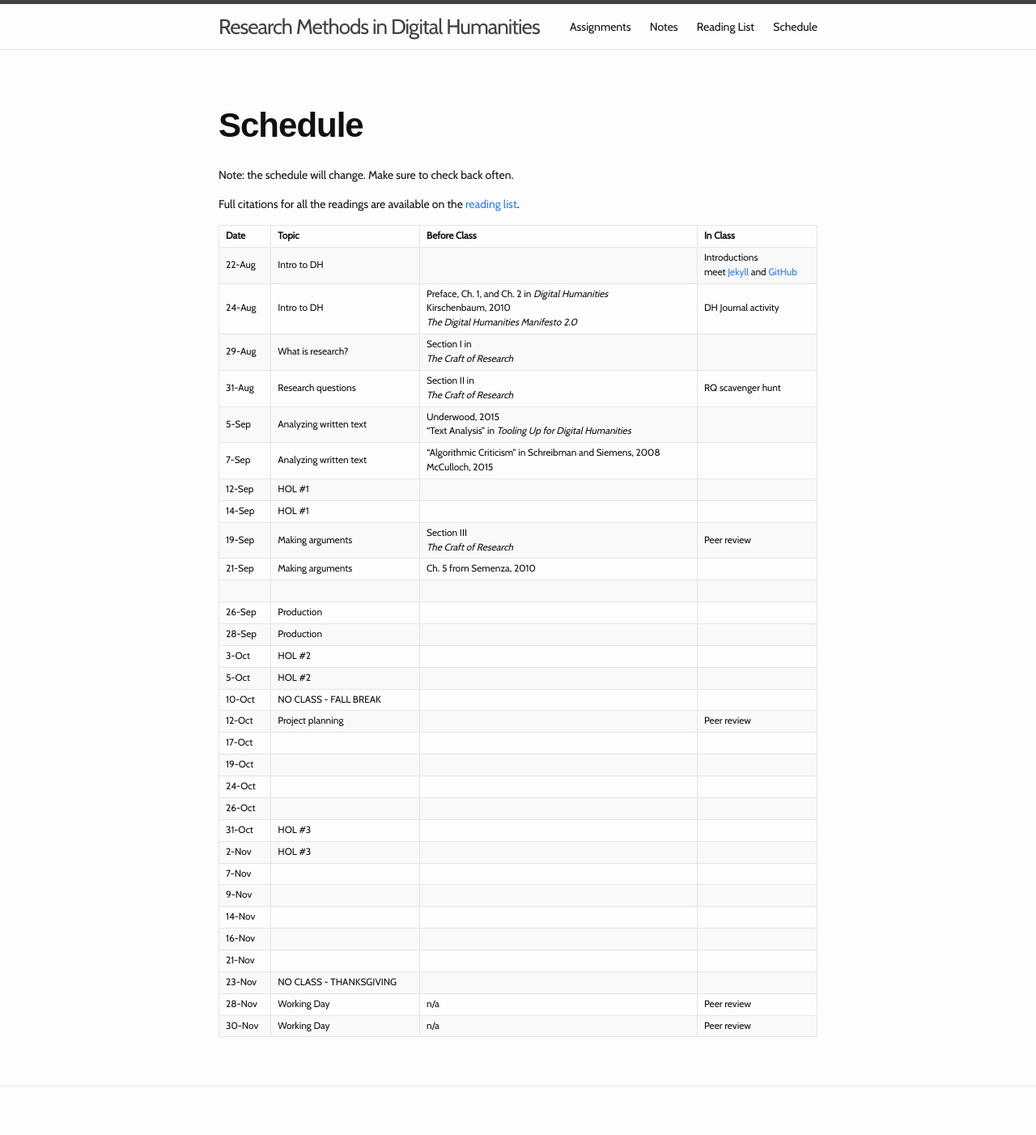
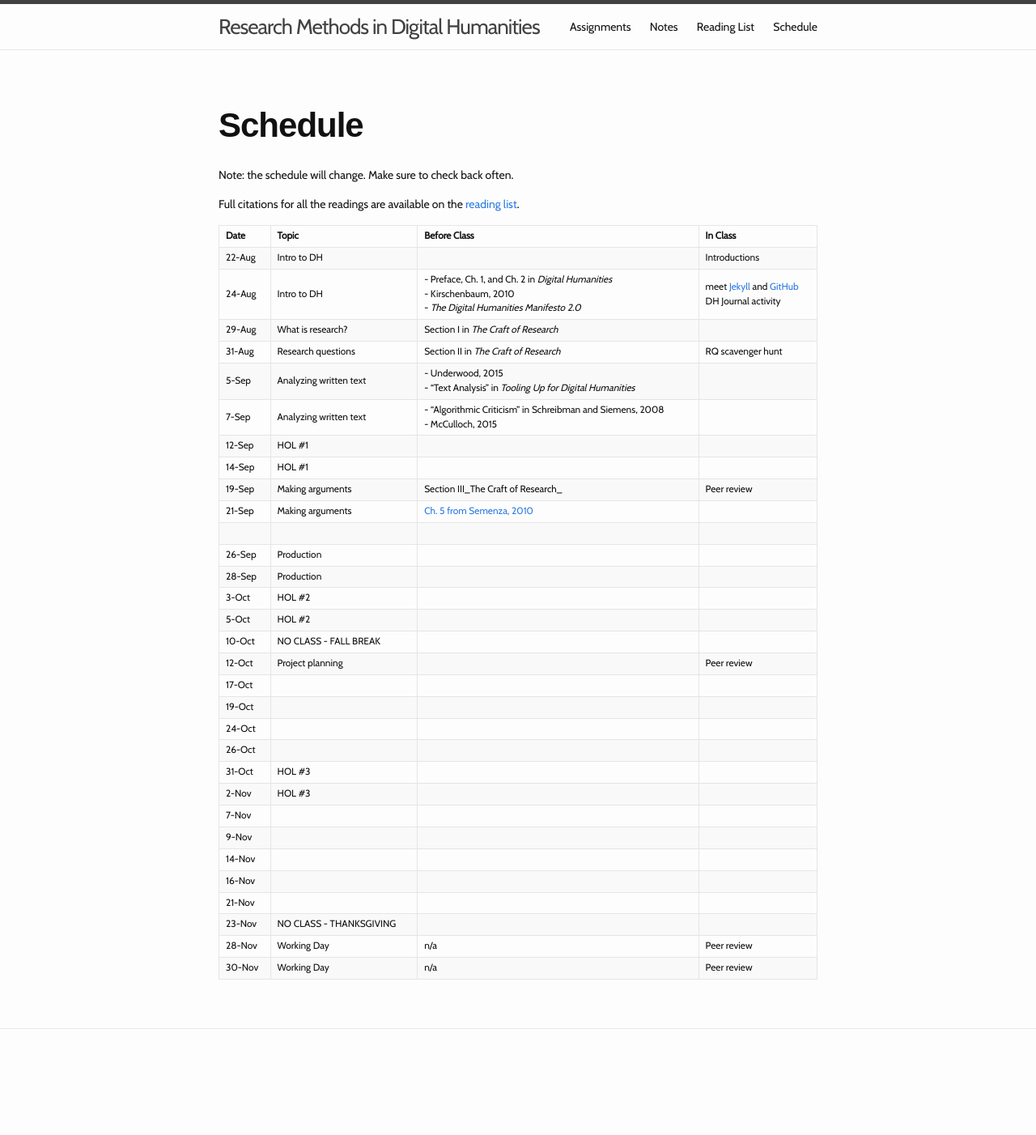
Before and after one commit to manarwala/research-methods-in-digital-humanities, a Jekyll site: the page built from schedule.md, in a window 1280 px wide. Shown: the whole page at 81% size. Built offline with Jekyll 4.4.1, drawn with Linux system fonts in a browser that asks for light colours; some web fonts are replaced; after the commit the page ends 1331 px from its top, so only the background shows below that.

```diff
--- a/schedule.md
+++ b/schedule.md
@@ -10,16 +10,16 @@ Full citations for all the readings are available on the [reading list](/researc
 
 |Date|Topic|Before Class|In Class|
 |---|---|---|---|
-|22-Aug|Intro to DH||Introductions<br/>meet [Jekyll](https://jekyllrb.com/) and [GitHub](http://www.github.com)|
-|24-Aug|Intro to DH|Preface, Ch. 1, and Ch. 2 in _Digital Humanities_<br />Kirschenbaum, 2010<br />_The Digital Humanities Manifesto 2.0_|DH Journal activity|
-|29-Aug|What is research?|Section I in<br />_The Craft of Research_||
-|31-Aug|Research questions|Section II in<br />_The Craft of Research_|RQ scavenger hunt|
-|5-Sep|Analyzing written text|Underwood, 2015 <br />"Text Analysis" in _Tooling Up for Digital Humanities_||
-|7-Sep|Analyzing written text|"Algorithmic Criticism" in Schreibman and Siemens, 2008<br />McCulloch, 2015||
+|22-Aug|Intro to DH||Introductions|
+|24-Aug|Intro to DH|- Preface, Ch. 1, and Ch. 2 in _Digital Humanities_<br />- Kirschenbaum, 2010<br />- _The Digital Humanities Manifesto 2.0_|meet [Jekyll](https://jekyllrb.com/) and [GitHub](http://www.github.com) <br/> DH Journal activity|
+|29-Aug|What is research?|Section I in _The Craft of Research_||
+|31-Aug|Research questions|Section II in _The Craft of Research_|RQ scavenger hunt|
+|5-Sep|Analyzing written text|- Underwood, 2015<br />- "Text Analysis" in _Tooling Up for Digital Humanities_||
+|7-Sep|Analyzing written text|- "Algorithmic Criticism" in Schreibman and Siemens, 2008<br />- McCulloch, 2015||
 |12-Sep|HOL #1|||
 |14-Sep|HOL #1|||
-|19-Sep|Making arguments|Section III<br />_The Craft of Research_|Peer review|
-|21-Sep|Making arguments|Ch. 5 from Semenza, 2010
+|19-Sep|Making arguments|Section III_The Craft of Research_|Peer review|
+|21-Sep|Making arguments|[Ch. 5 from Semenza, 2010](https://www.dropbox.com/s/mzka6oyp3ura2bd/Semenza%202010%20Ch%205.pdf?dl=0)
 |
 |26-Sep|Production|||
 |28-Sep|Production||
```
